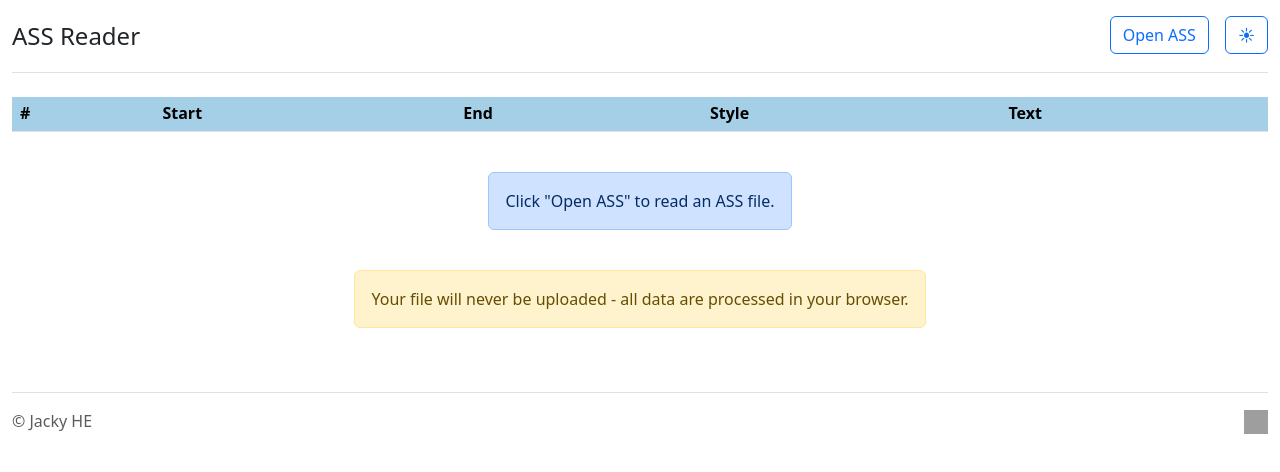
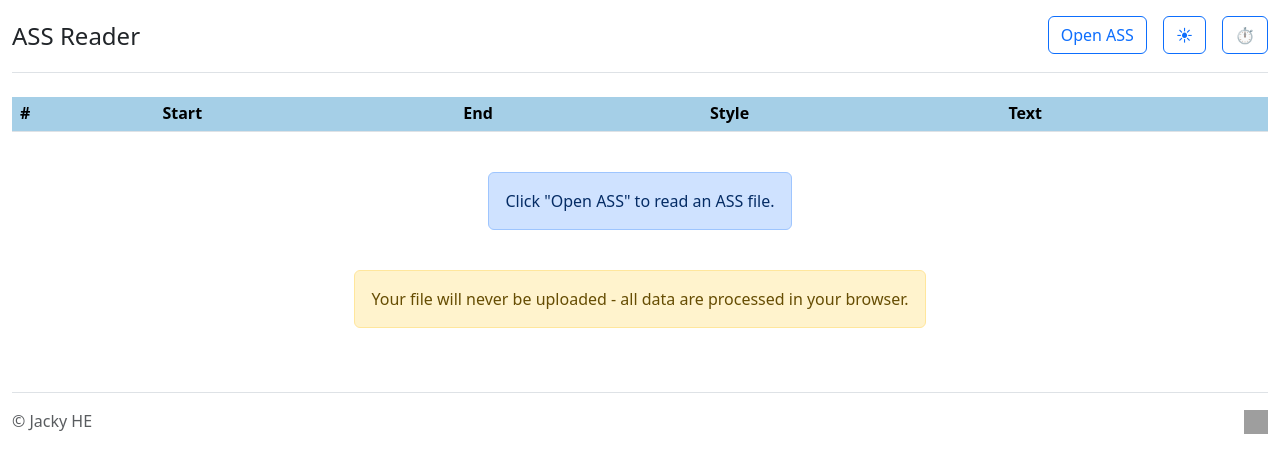
Before and after one commit to ihkk/Web-ASSReader, a React (Create React App) app: page / in a window 1280 px wide. Shown: the top 472 px of the page. Built offline with nearby package versions, Linux system fonts and the light colour scheme; grey boxes are pictures that could not be loaded.

Commit message:
add time sort

```diff
--- a/src/App.js
+++ b/src/App.js
@@ -9,6 +9,7 @@ function App() {
   const [events, setEvents] = useState([]);
   // isReplaced 跟踪ass标签是否隐藏
   const [isReplaced, setIsReplaced] = useState(false);
+  const [isSorted, setIsSorted] = useState(false);
   const [originalEvents, setOriginalEvents] = useState({});
 
 
@@ -29,8 +30,10 @@ function App() {
         const jsonString = JSON.stringify(dialoguesAndComments, null, 2);
         setParsedContent(jsonString);
         setEvents(dialoguesAndComments);
+        // make a hard copy of the original events
         setOriginalEvents(dialoguesAndComments);
         setIsReplaced(false);
+        setIsSorted(false);
       };
       reader.readAsText(file);
     }
@@ -53,6 +56,24 @@ function App() {
     setIsReplaced(!isReplaced);
   };
 
+
+
+  const handleTimeSort = () => {
+    console.log(originalEvents);
+    if (isSorted) {
+      setEvents([...originalEvents]);
+    } else {
+      console.log("start sorting");
+      const sortedEvents = JSON.parse(JSON.stringify(events)).sort((a, b) => {
+        const aStart = a.value.Start.split(':').reduce((acc, time) => (60 * acc) + +time, 0);
+        const bStart = b.value.Start.split(':').reduce((acc, time) => (60 * acc) + +time, 0);
+        return aStart - bStart;
+      });
+      setEvents(sortedEvents);
+    }
+    setIsSorted(!isSorted);
+    console.log(originalEvents);
+  };
 
 
   // check if to display Actor/Name
@@ -105,6 +126,12 @@ function App() {
             <li>
               <button className="btn btn-outline-primary" onClick={handleReplace}>
                 {isReplaced ? '{\\t}' : '☀'}
+              </button>
+            </li>
+            <p>　</p>
+            <li>
+              <button className="btn btn-outline-primary" onClick={handleTimeSort}>
+                {isSorted ? '↩' : '⏱'}
               </button>
             </li>
 
```
